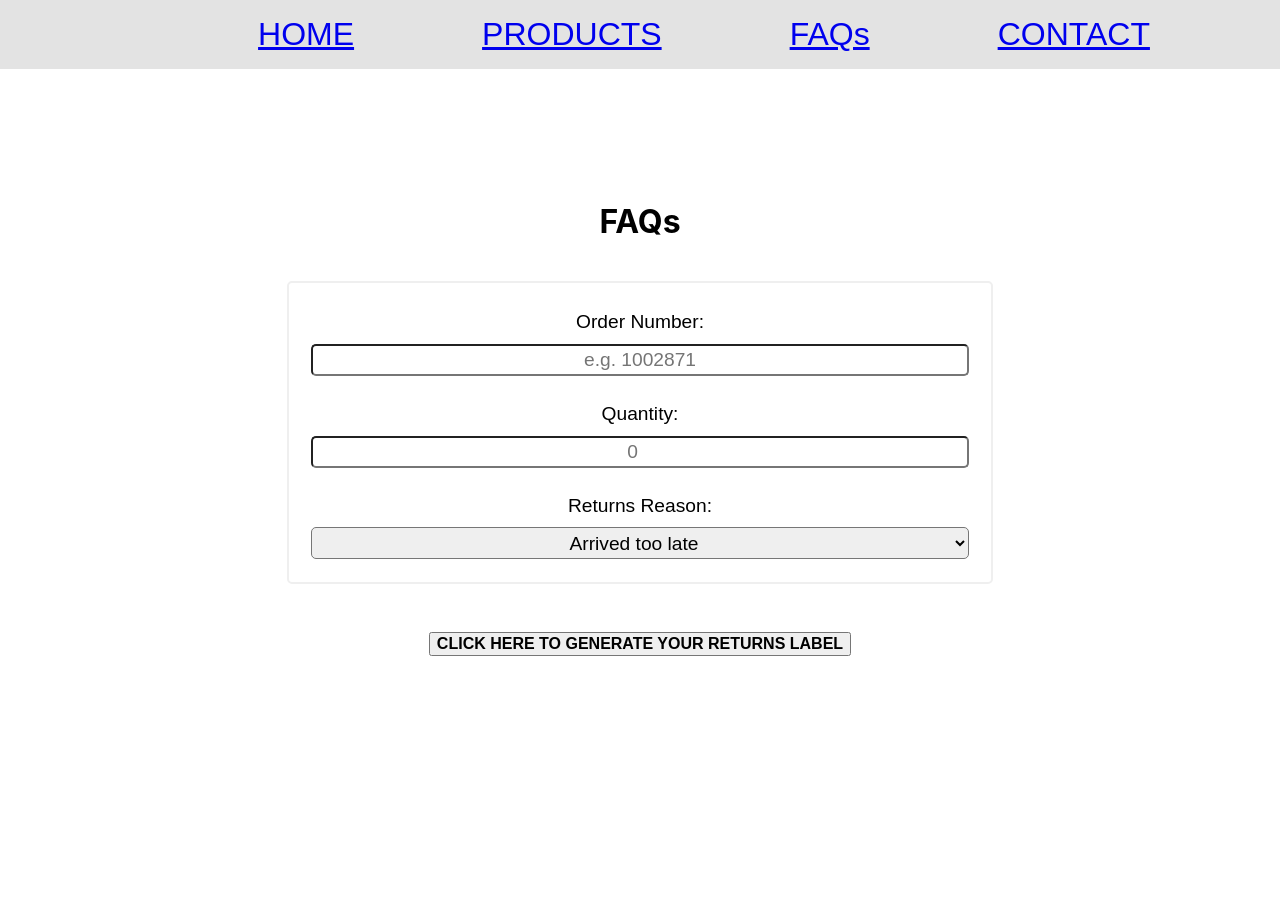
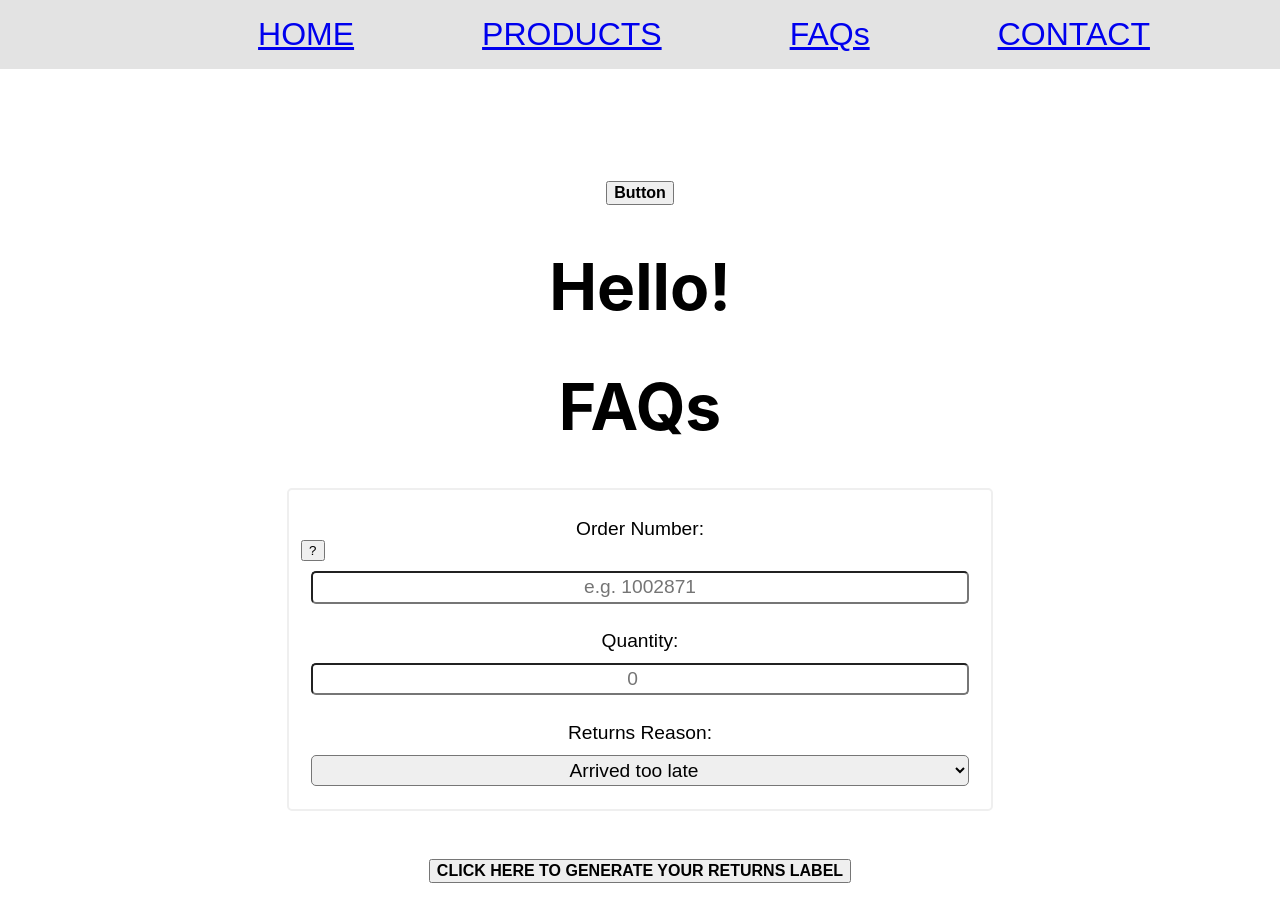
Before and after one commit to jessica440/golden_shoe_jd, a React (Create React App) app: page /faqs in a window 1280 px wide. Shown: the top 922 px of the page. Before the commit the page ends 800 px from the top, so only its background shows below. Built offline with nearby package versions, Linux system fonts and the light colour scheme.

Commit message:
add alert pop-up

```diff
--- a/src/App.css
+++ b/src/App.css
@@ -1,19 +1,19 @@
-.App {
+/* .App {
   text-align: center;
 }
 
 .App-logo {
   height: 40vmin;
   pointer-events: none;
-}
+} */
 
-@media (prefers-reduced-motion: no-preference) {
+/* @media (prefers-reduced-motion: no-preference) {
   .App-logo {
     animation: App-logo-spin infinite 20s linear;
   }
-}
+} */
 
-.App-header {
+/* .App-header {
   background-color: #282c34;
   min-height: 100vh;
   display: flex;
@@ -22,8 +22,8 @@
   justify-content: center;
   font-size: calc(10px + 2vmin);
   color: white;
-}
-
+} */
+/*
 .App-link {
   color: #61dafb;
 }
@@ -35,4 +35,4 @@
   to {
     transform: rotate(360deg);
   }
-}
+} */
--- a/src/App.js
+++ b/src/App.js
@@ -3,7 +3,7 @@ import "./App.css";
 import HomePage from "./pages/homePage";
 import { Products } from "./pages/productPage";
 import Contact from "./pages/contactPage";
-import About from "./pages/returnsDeliveryPage";
+import Faqs from "./pages/returnsDeliveryPage";
 import ReturnsLabel from "./pages/returnsLabel";
 import {
   BrowserRouter,
@@ -27,7 +27,7 @@ function App() {
           <Products />
         </Route>
         <Route path="/faqs" exact>
-          <About />
+          <Faqs />
         </Route>
         <Route path="/contact" exact>
           <Contact />
--- a/src/components/Button.js
+++ b/src/components/Button.js
@@ -1,2 +1,40 @@
 import React from "react";
 import styled from "styled-components";
+
+const Button = styled.button`
+  font-size: 1rem;
+  font-weight: bold;
+`;
+
+export const Content = styled.div`
+  font-size: 2rem;
+  /* display: none; */
+`;
+
+// export const CollapsibleText = () => {
+//   const collapse = () => {
+//     console.log("click");
+//     if (Content.display === "none") {
+//       Content.display = "block";
+//     } else {
+//       Content.display = "none";
+//     }
+//   };
+
+export const CollapsibleText = () => {
+  const [seeText, setSeeText] = React.useState(false);
+  const handleSeeText = () => {
+    setSeeText(!seeText);
+  };
+
+  return (
+    <>
+      <Button onClick={() => handleSeeText()}>Button</Button>
+      <Content>
+        <h1>Hello!</h1>
+      </Content>
+    </>
+  );
+};
+
+export default CollapsibleText;
--- a/src/components/Form.js
+++ b/src/components/Form.js
@@ -10,6 +10,10 @@ export const Container = styled.div`
 const Button = styled.button`
   font-size: 1rem;
   font-weight: bold;
+`;
+
+const InfoButton = styled.button`
+  width: 1.5rem;
 `;
 
 const Fieldset = styled.fieldset`
@@ -92,6 +96,15 @@ export const ReturnsForm = () => {
     <Form onSubmit={(event) => handleSubmit(event)}>
       <Fieldset>
         <Label htmlFor="orderNumber">Order Number:</Label>
+        <InfoButton
+          onClick={() =>
+            alert(
+              "Your Order Number is the 7 digit number at the top of your invoice"
+            )
+          }
+        >
+          ?
+        </InfoButton>
         <Input
           id="orderNumber"
           type="text"
--- a/src/components/NavBar.js
+++ b/src/components/NavBar.js
@@ -11,6 +11,10 @@ const StyledNavBar = styled.nav`
   list-style-type: none;
   margin-bottom: 4rem;
   width: 100%;
+  /* display: flex;
+  @media (max-width: 1035px) {
+    flex-direction: column;
+  } */
   /* display: flex;
   justify-content: space-evenly; */
 `;
--- a/src/pages/returnsDeliveryPage.js
+++ b/src/pages/returnsDeliveryPage.js
@@ -3,19 +3,23 @@ import styled from "styled-components";
 import NavBar from "./../components/NavBar";
 import { Container, ReturnsForm } from "./../components/Form";
 // import { useHistory } from "react-router-dom";
+import { CollapsibleText, Content } from "./../components/Button";
 
-const About = () => {
+const Faqs = () => {
   //   const history = useHistory();
   //   history.push("/");
   return (
     <>
       <NavBar />
       <Container>
-        <h1>FAQs</h1>
+        <CollapsibleText>Button</CollapsibleText>
+        <Content>
+          <h1>FAQs</h1>
+        </Content>
         <ReturnsForm />
       </Container>
     </>
   );
 };
 
-export default About;
+export default Faqs;
```
